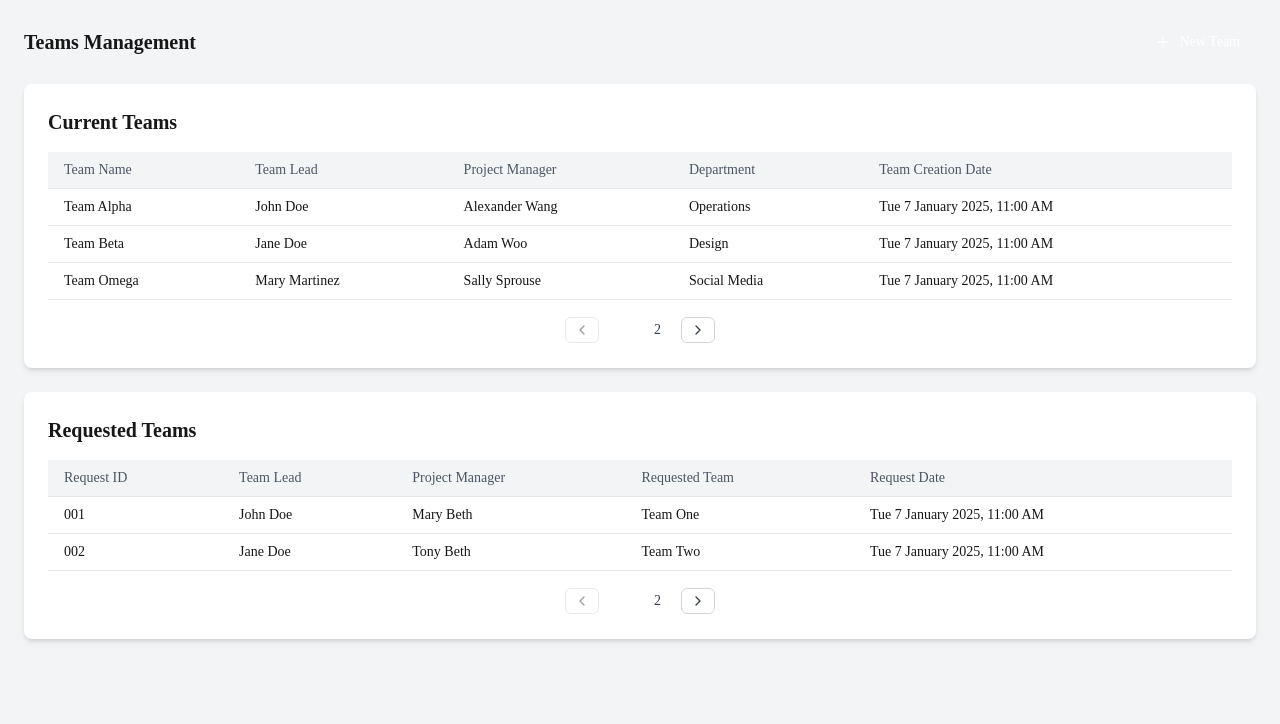
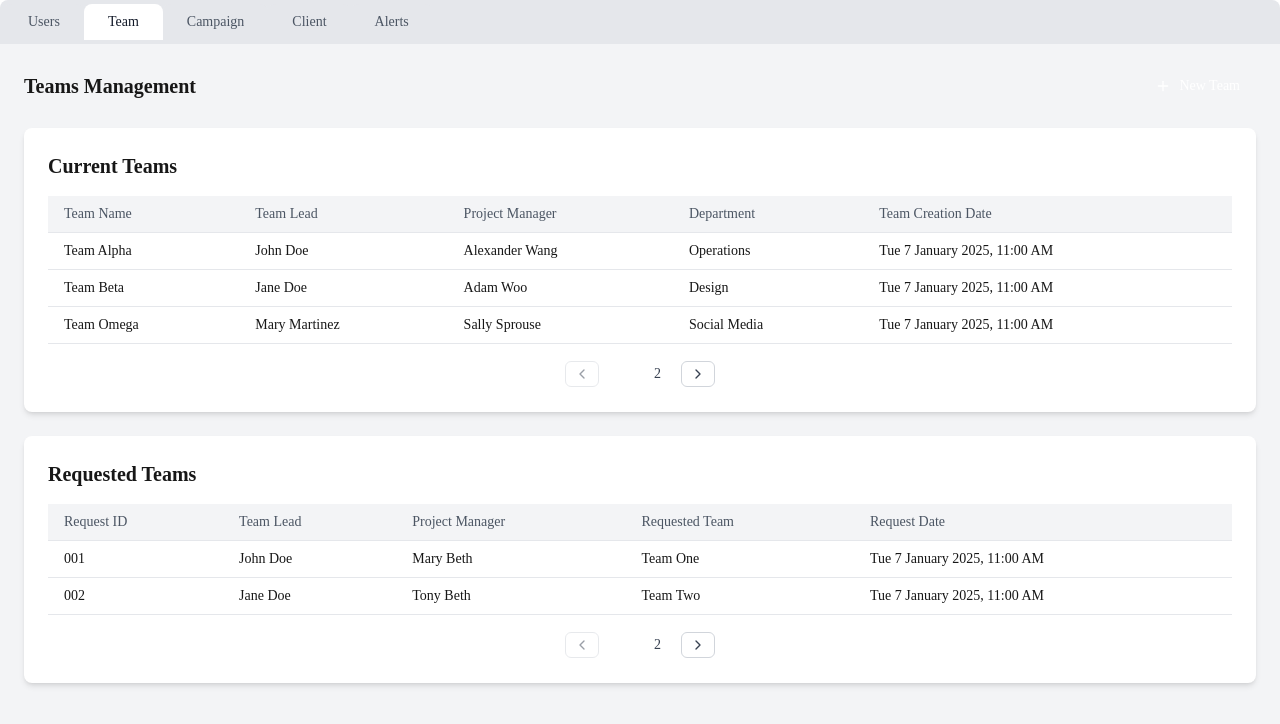
Before and after one commit to Alexandra-Shbaro/admin-dashboard, a Next.js app in the folder client/: page /dashboard/team in a window 1280 px wide. Shown: the top 724 px of the page. Built offline with nearby package versions, Linux system fonts and the light colour scheme.

Commit message:
added layout for dashboard

```diff
--- /dev/null
+++ b/client/app/dashboard/layout.js
@@ -0,0 +1,13 @@
+import { Navbar } from "./components/Navbar";
+
+export default function DashLayout({ children }) {
+    return (
+        <div>
+            <Navbar />
+            <main >
+                {children}
+            </main>
+        </div>
+
+    );
+}
```
